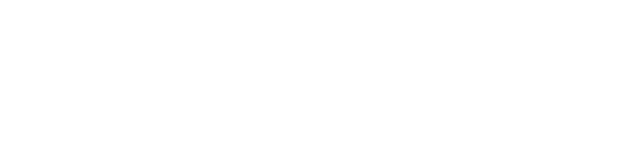
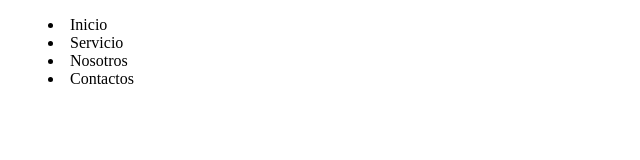
Before and after one commit to APOLO2426/ejemplo-proy-III-2025, a plain HTML site: page index.html in a window 1280 px wide. Shown: the whole page, without its empty margins (0-640 px from the left). Drawn offline with Linux system fonts and the light colour scheme.

Commit message:
aso/feat:estructura de menu

```diff
--- a/index.html
+++ b/index.html
@@ -3,9 +3,18 @@
 <head>
     <meta charset="UTF-8">
     <meta name="viewport" content="width=device-width, initial-scale=1.0">
-    <title>Document</title>
+    <title>ejemplo2</title>
 </head>
 <body>
-
+    <header>
+        <nav>
+            <menu>
+                <li>Inicio</li>
+                <li>Servicio</li>
+                <li>Nosotros</li>
+                <li>Contactos</li>
+            </menu>
+        </nav>
+    </header>
 </body>
 </html>
```
